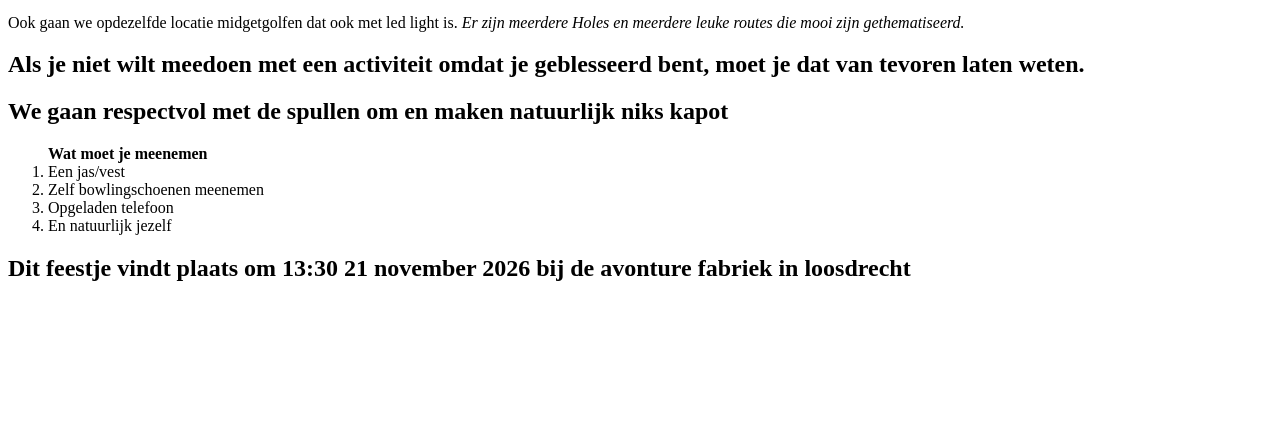
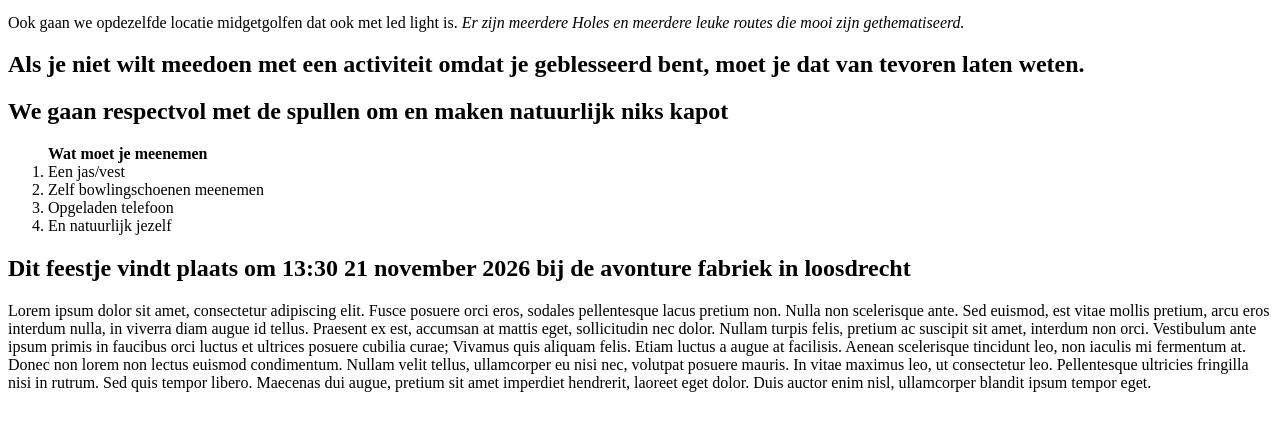
Before and after one commit to Teun820/html-weekopdracht-2-bouwen, a plain HTML site: page index.html in a window 1280 px wide. Shown: the part 283-714 px from the top of the page. Drawn offline with Linux system fonts and the light colour scheme.

Commit message:
WebLab Run 20-11-2026 11:50:34 (UTC+01:00)

```diff
--- a/index.html
+++ b/index.html
@@ -42,3 +42,6 @@
 </ol>
 
 <h2> <strong> Dit feestje vindt plaats om 13:30 21 november 2026 bij de avonture fabriek in loosdrecht </strong> </h2>
+
+<p>
+Lorem ipsum dolor sit amet, consectetur adipiscing elit. Fusce posuere orci eros, sodales pellentesque lacus pretium non. Nulla non scelerisque ante. Sed euismod, est vitae mollis pretium, arcu eros interdum nulla, in viverra diam augue id tellus. Praesent ex est, accumsan at mattis eget, sollicitudin nec dolor. Nullam turpis felis, pretium ac suscipit sit amet, interdum non orci. Vestibulum ante ipsum primis in faucibus orci luctus et ultrices posuere cubilia curae; Vivamus quis aliquam felis. Etiam luctus a augue at facilisis. Aenean scelerisque tincidunt leo, non iaculis mi fermentum at. Donec non lorem non lectus euismod condimentum. Nullam velit tellus, ullamcorper eu nisi nec, volutpat posuere mauris. In vitae maximus leo, ut consectetur leo. Pellentesque ultricies fringilla nisi in rutrum. Sed quis tempor libero. Maecenas dui augue, pretium sit amet imperdiet hendrerit, laoreet eget dolor. Duis auctor enim nisl, ullamcorper blandit ipsum tempor eget. </p>
```
Also changed, not shown: 1 other file.
